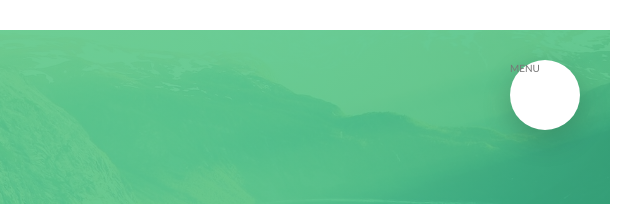
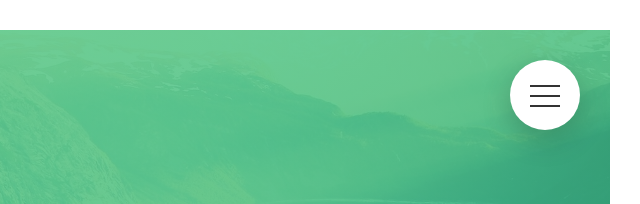
Before and after one commit to patrick-lainesse/Natours, a website: page index.html in a window 1280 px wide. Shown: the top 204 px of the page, 640-1280 px from the left. Drawn offline with Linux system fonts and the light colour scheme.

Commit message:
feat: Navigation pt.3 (css custom icon & animation)

```diff
--- a/index.html
+++ b/index.html
@@ -17,7 +17,10 @@
 <!--Checkbox hack for the navigation menu-->
 <div class="navigation">
     <input type="checkbox" class="navigation__checkbox" id="navi-toggle">
-    <label for="navi-toggle" class="navigation__button">MENU</label>
+
+    <label for="navi-toggle" class="navigation__button">
+        <span class="navigation__icon">&nbsp;</span>
+    </label>
 
     <div class="navigation__background">&nbsp;</div>
 
--- a/sass/layout/_navigation.scss
+++ b/sass/layout/_navigation.scss
@@ -15,6 +15,8 @@
     border-radius: 50%;
     z-index: 2000;
     box-shadow: 0 1rem 3rem rgba($color-black, .2);
+    text-align: center;
+    cursor: pointer;
   }
 
   &__background {
@@ -84,6 +86,7 @@
     }
   }
 
+  // FUNCTIONALITY
   // checkbox hack
   &__checkbox:checked ~ &__background {
     transform: scale(80);
@@ -93,4 +96,53 @@
     opacity: 1;
     width: 100%;
   }
+
+  // ICON
+  &__icon {
+    position: relative;
+    margin-top: 3.5rem;
+
+    &,
+    &::before,
+    &::after {
+      width: 3rem;
+      height: 2px;
+      background-color: $color-grey-dark-3;
+      display: inline-block;
+    }
+
+    &::before,
+    &::after {
+      content: "";
+      position: absolute;
+      left: 0;
+      transition: all .2s;
+    }
+
+    &::before { top: -1rem; }
+
+    &::after { top: 1rem; }
+  }
+
+  &__buton:hover &__icon::before {
+    top: -1rem;
+  }
+
+  &__buton:hover &__icon::after {
+    top: 1rem;
+  }
+
+  &__checkbox:checked + &__button &__icon {
+    background-color: transparent;
+  }
+
+  &__checkbox:checked + &__button &__icon::before {
+    top: 0;
+    transform: rotate(135deg);
+  }
+
+  &__checkbox:checked + &__button &__icon::after {
+    top: 0;
+    transform: rotate(-135deg);
+  }
 }
```
Also changed, not shown: css/style.css.
